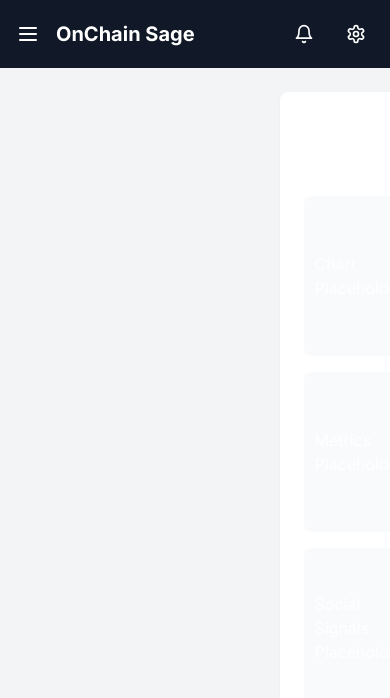
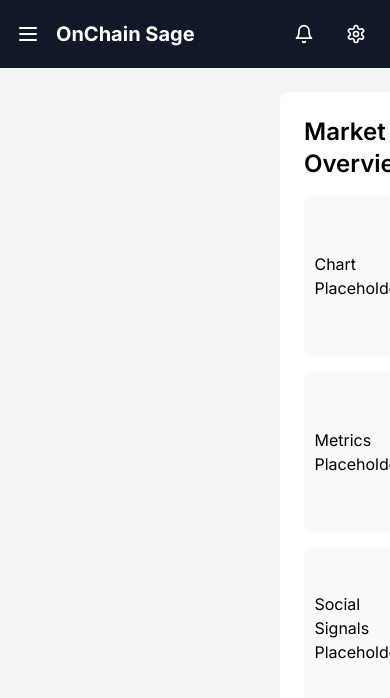
Before and after one commit to zacharywing303-art/services, a Next.js app in the folder apps/frontend/: page / in a window 390 px wide. Shown: the top 698 px of the page. Built offline with nearby package versions, Linux system fonts and the light colour scheme.

Commit message:
implement Responsive features section

```diff
--- a/apps/frontend/app/page.tsx
+++ b/apps/frontend/app/page.tsx
@@ -1,7 +1,9 @@
+
 export default function Home() {
   return (
     <div className="space-y-6">
-      <div className="bg-white rounded-lg p-6 shadow-sm">
+
+      <div className="bg-white text-black rounded-lg p-6 shadow-sm">
         <h2 className="text-2xl font-semibold mb-4">Market Overview</h2>
         <div className="grid grid-cols-1 md:grid-cols-3 gap-4">
           {/* Placeholder for charts and metrics */}
--- a/apps/frontend/components/Layout/features.tsx
+++ b/apps/frontend/components/Layout/features.tsx
@@ -46,6 +46,11 @@ const OnChainSageFeatures = () => {
   return (
     <div className="container mx-auto px-4 py-16 text-gray-900">
       <div className="text-center mb-12">
+      <div className='bg-gray-300 mb-3 text-gray-800 py-1 text-sm px-4 rounded-full flex  justify-center w-fit mx-auto'>
+        <p className="">
+         feature
+        </p>
+        </div>
         <h2 className="text-4xl font-bold mb-4">Powerful Trading Intelligence</h2>
         <p className="text-gray-600 max-w-2xl mx-auto">
           OnChain Sage combines social sentiment analysis with on-chain data to provide actionable trading signals.
```
